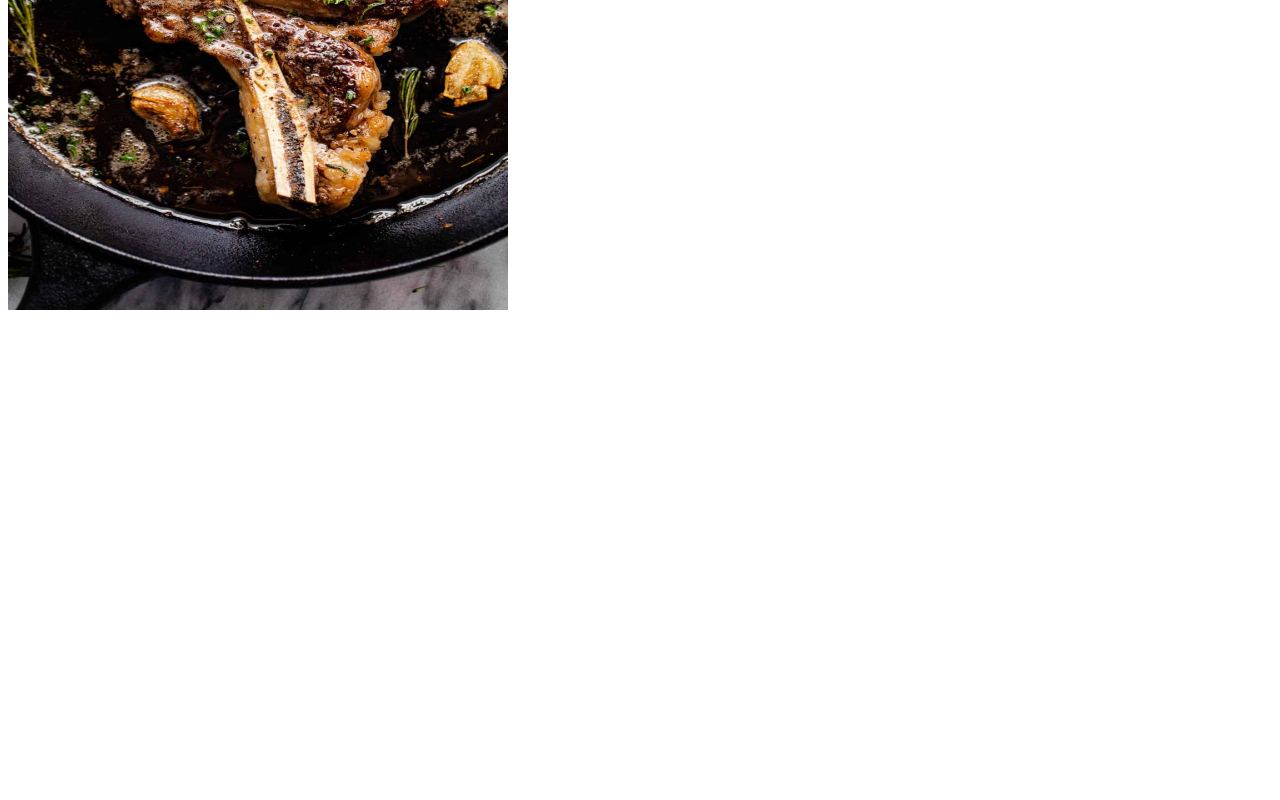
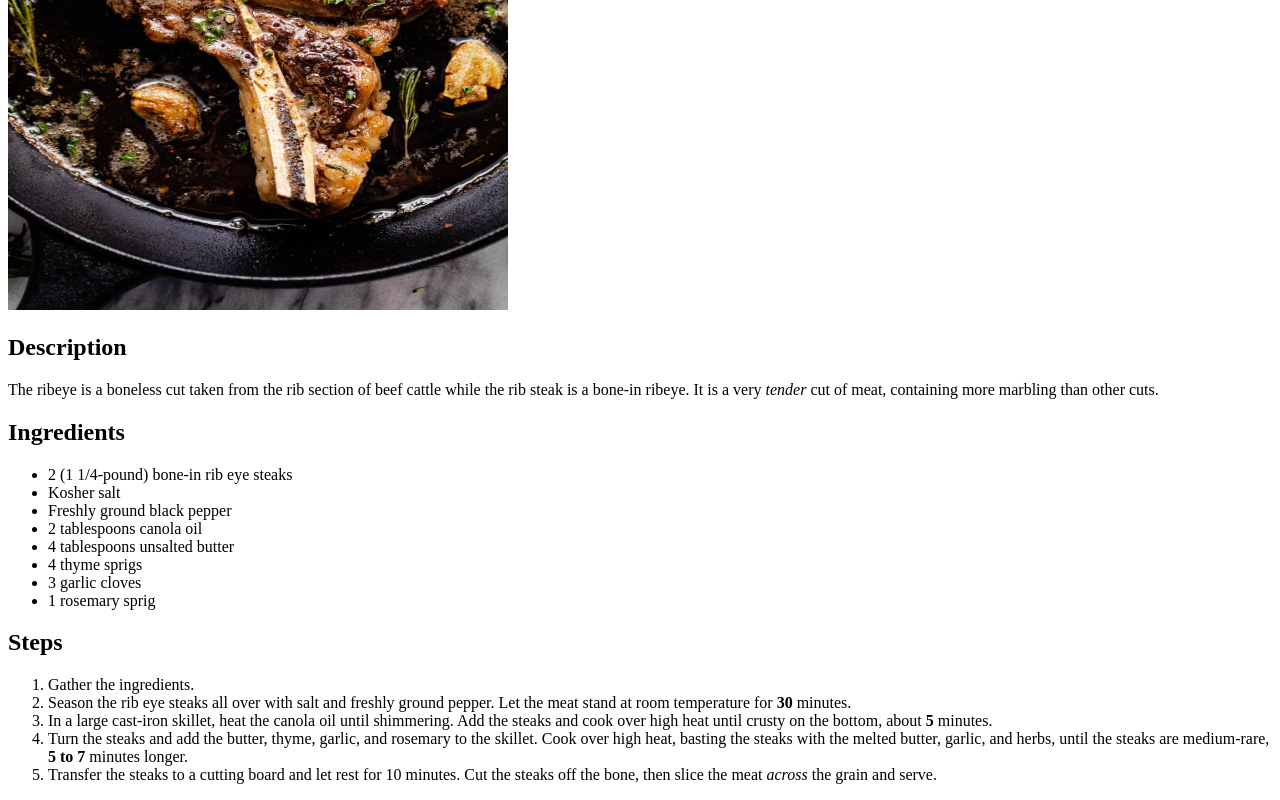
Before and after one commit to AstonGWR/odin-recipes, a plain HTML site: page recipes/steak.html in a window 1280 px wide. Shown: the part 370-1170 px from the top of the page. Before the commit the page ends 800 px from the top, so only its background shows below. Drawn offline with Linux system fonts and the light colour scheme.

Commit message:
steak page comlpeted with description, ingredients and steps added.

```diff
--- a/recipes/steak.html
+++ b/recipes/steak.html
@@ -9,6 +9,32 @@
     <h1>Ribeye Steak</h1>
     <img src="../images/steak.jpg" alt="A sizzling image of a succulent ribeye steak" width="500" height="600">
 
+    <h2>Description</h2>
+    <p>The ribeye is a boneless cut taken from the rib section of beef cattle while the rib steak is a bone-in ribeye.
+        It is a very <em>tender</em> cut of meat, containing more marbling than other cuts.</p>
+
+        <h2>Ingredients</h2>
+
+        <ul>
+            <li>2 (1 1/4-pound) bone-in rib eye steaks</li>
+            <li>Kosher salt</li>
+            <li>Freshly ground black pepper</li>
+            <li>2 tablespoons canola oil</li>
+            <li>4 tablespoons unsalted butter</li>
+            <li>4 thyme sprigs</li>
+            <li>3 garlic cloves</li>
+            <li>1 rosemary sprig</li>
+        </ul>
+
+        <h2>Steps</h2>
+
+        <ol>
+            <li>Gather the ingredients.</li>
+            <li>Season the rib eye steaks all over with salt and freshly ground pepper. Let the meat stand at room temperature for <strong>30</strong> minutes.</li>
+            <li>In a large cast-iron skillet, heat the canola oil until shimmering. Add the steaks and cook over high heat until crusty on the bottom, about <strong>5</strong> minutes.</li>
+            <li>Turn the steaks and add the butter, thyme, garlic, and rosemary to the skillet. Cook over high heat, basting the steaks with the melted butter, garlic, and herbs, until the steaks are medium-rare,<strong> 5 to 7</strong> minutes longer.</li>
+            <li>Transfer the steaks to a cutting board and let rest for 10 minutes. Cut the steaks off the bone, then slice the meat <em>across</em> the grain and serve.</li>
+        </ol>
 
 </body>
 </html>
```
